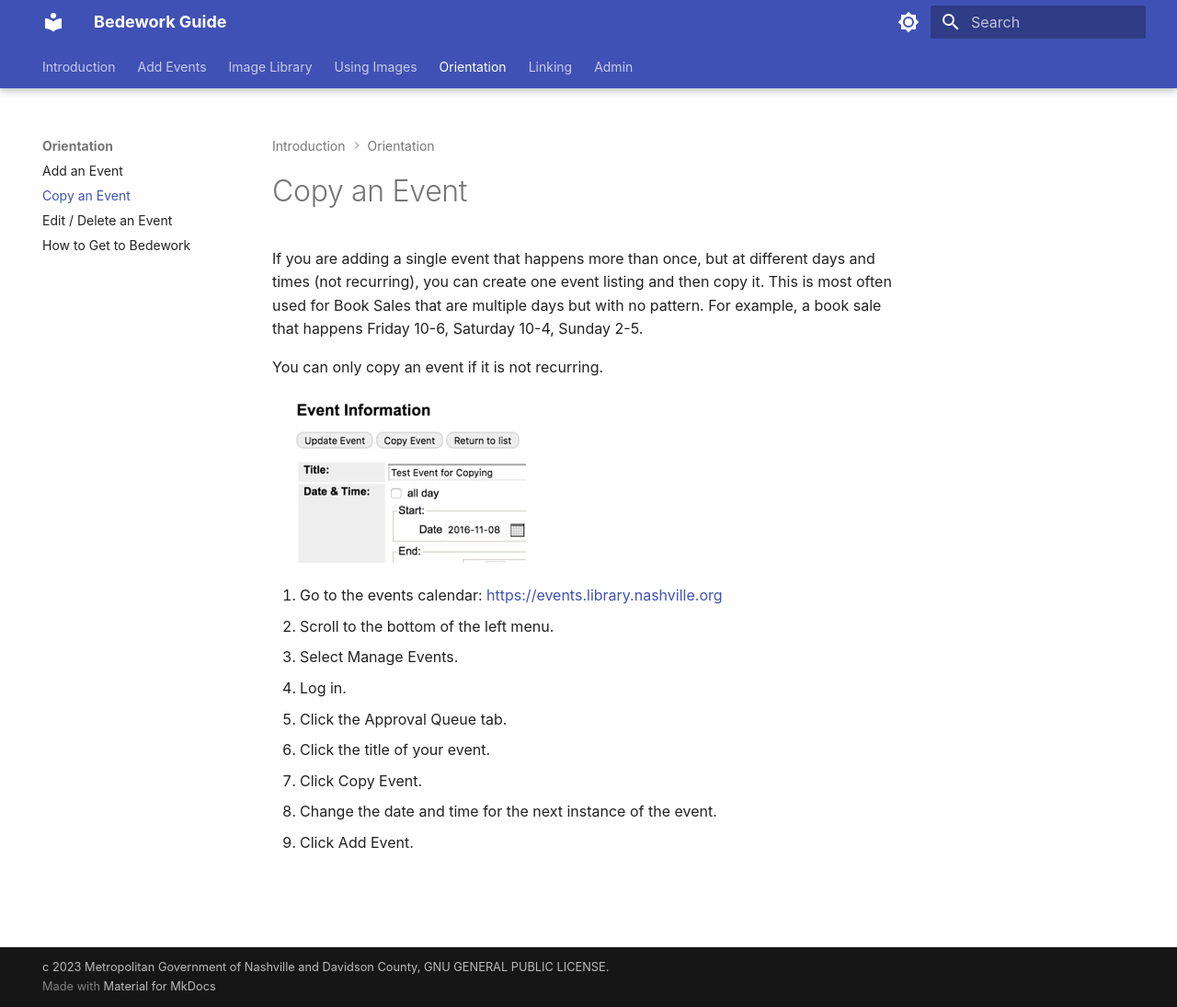
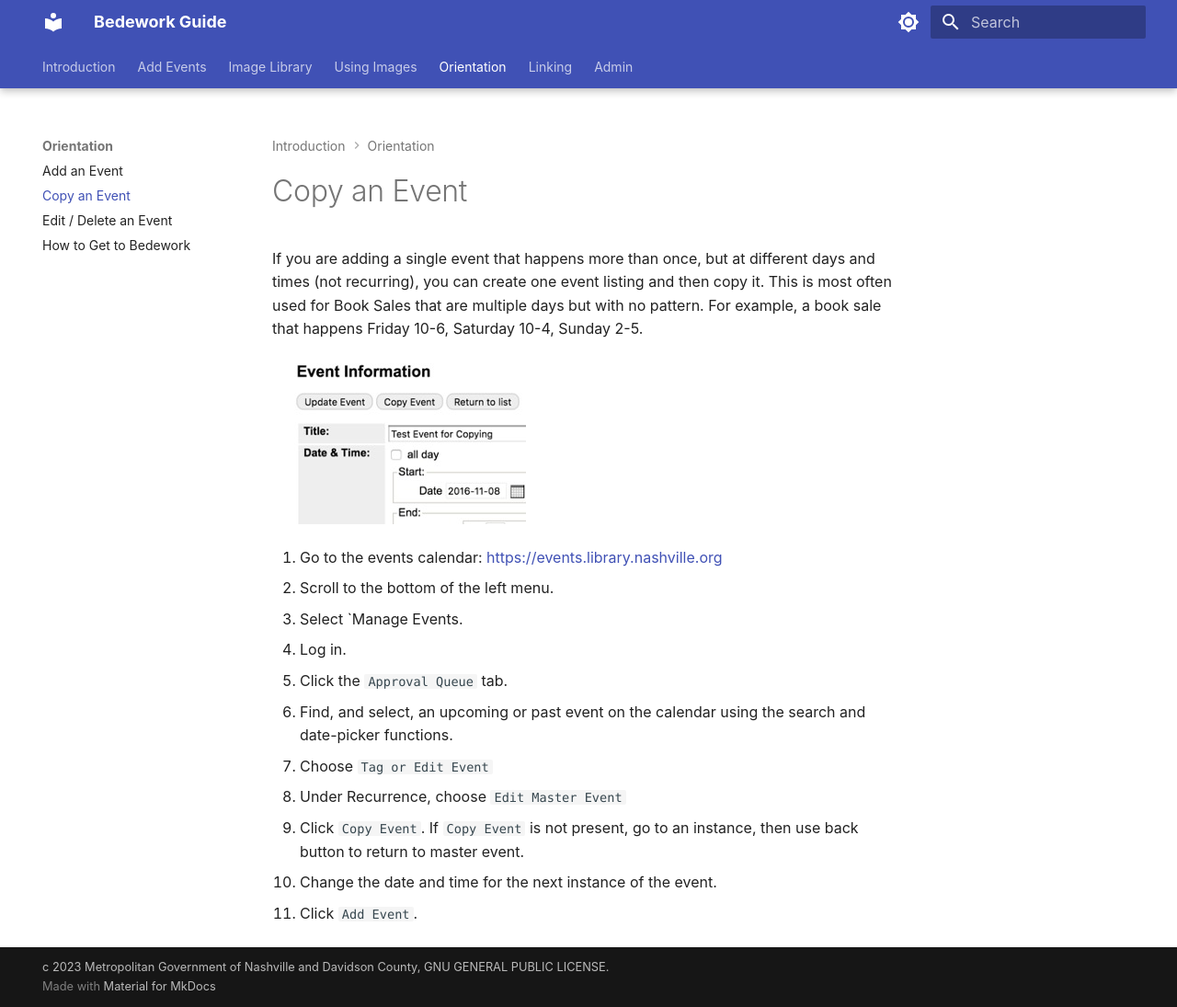
Before and after one commit to Nashville-Public-Library/bedework-docs, an MkDocs documentation site: the page built from docs/orientation/copy-event.md, in a window 1280 px wide and 1095 px high. Shown: the whole window at 92% size. Built offline with MkDocs 1.6.1 and Material for MkDocs 9.7.7, drawn with Linux system fonts in a browser that asks for light colours.

Commit message:
editing copy event

```diff
--- a/docs/orientation/copy-event.md
+++ b/docs/orientation/copy-event.md
@@ -4,16 +4,16 @@ sidebar_position: 4
 # Copy an Event
 If you are adding a single event that happens more than once, but at different days and times (not recurring), you can create one event listing and then copy it. This is most often used for Book Sales that are multiple days but with no pattern. For example, a book sale that happens Friday 10-6, Saturday 10-4, Sunday 2-5.
 
-You can only copy an event if it is not recurring.
-
 ![copy event](../img/copy-an-event.jpg)
 
-1.	Go to the events calendar: [https://events.library.nashville.org](https://events.library.nashville.org)
-1.	Scroll to the bottom of the left menu.
-1.	Select Manage Events.
-1.	Log in.
-1.	Click the Approval Queue tab.
-1.	Click the title of your event.
-1.	Click Copy Event.
-1.	Change the date and time for the next instance of the event.
-1.	Click Add Event.
+1. Go to the events calendar: [https://events.library.nashville.org](https://events.library.nashville.org)
+1. Scroll to the bottom of the left menu.
+1. Select `Manage Events.
+1. Log in.
+1. Click the `Approval Queue` tab.
+1. Find, and select, an upcoming or past event on the calendar using the search and date-picker functions.
+1. Choose `Tag or Edit Event`
+1. Under Recurrence, choose `Edit Master Event`
+1. Click `Copy Event`. If `Copy Event` is not present, go to an instance, then use back button to return to master event.
+1. Change the date and time for the next instance of the event.
+1. Click `Add Event`.
```
